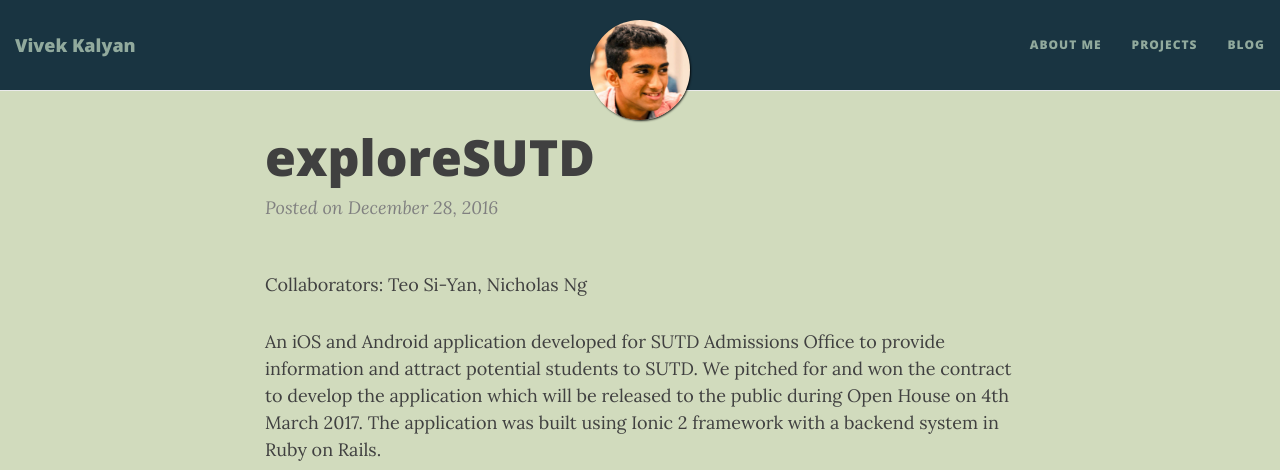
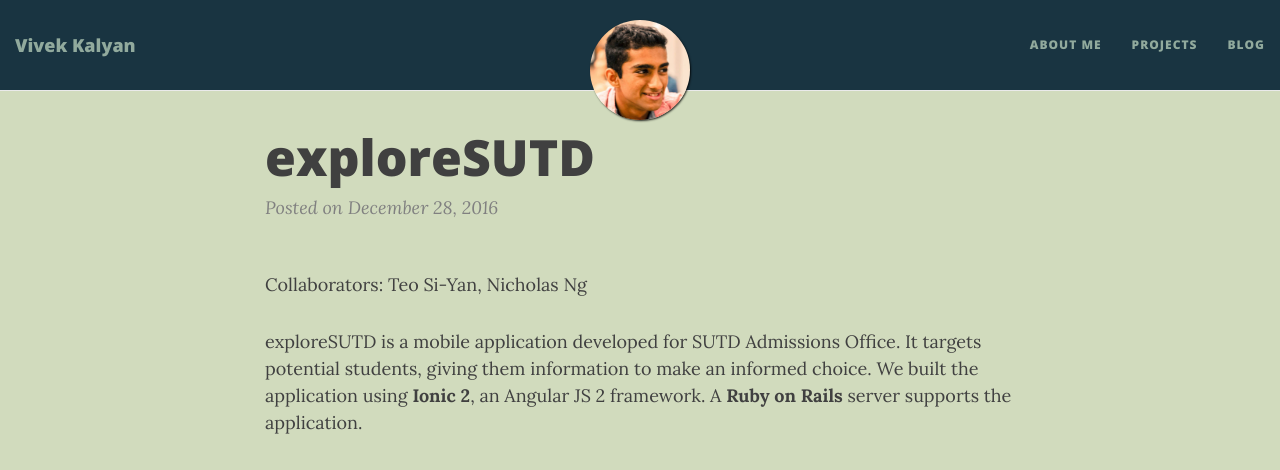
Before and after one commit to bowsplinter/bowsplinter.github.io, a Jekyll site: the page built from _projects/2016-12-28-exploreSUTD.md, in a window 1280 px wide and 1400 px high. Shown: the top 470 px of the window. Built offline with Jekyll 4.4.1, drawn with Linux system fonts in a browser that asks for light colours; nearby versions of some CDN libraries; some of the changed text lies outside the part shown.

Commit message:
Edit content for exploreSUTD page

```diff
--- a/_projects/2016-12-28-exploreSUTD.md
+++ b/_projects/2016-12-28-exploreSUTD.md
@@ -6,12 +6,17 @@
 
 Collaborators: Teo Si-Yan, Nicholas Ng
 
-An iOS and Android application developed for SUTD Admissions Office to provide information and attract potential students to SUTD. We pitched for and won the contract to develop the application which will be released to the public during Open House on 4th March 2017. The application was built using Ionic 2 framework with a backend system in Ruby on Rails.
+exploreSUTD is a mobile application developed for SUTD Admissions Office. It targets potential students, giving them information to make an informed choice. We built the application using **Ionic 2**, an Angular JS 2 framework. A **Ruby on Rails** server supports the application.
 
+Aiming to engage students, exploreSUTD has a Pokemon GO-esque feature. Students can explore the school, collecting collectibles which can be redeemed for prizes. It uses geofencing to track the location of the students.
+
+exploreSUTD also curates student-driven Facebook feeds and blogs, presenting them in a readable manner. Students are able to sync events to their phone and reminders will be sent for upcoming events.
+
+We pitched for and won the contract to develop the application. This was our product video:
 <div class="embed-responsive embed-responsive-16by9">
   <iframe class="embed-responsive-item" width="560" height="315"
     src="https://www.youtube.com/embed/lb00lKtt0rg" frameborder="0"
     allowfullscreen=""></iframe>
 </div>
 
-Looking at teenagers shortened attention span, we built an application that is primarily focused on engaging them, with an unique Pokemon GO-esque feature, which allows students to go on a treasure hunt around school to collect collectibles which can later be redeemed for prizes.
+exploreSUTD will be released to the public during SUTD's Open House on 4th March 2017.
```
